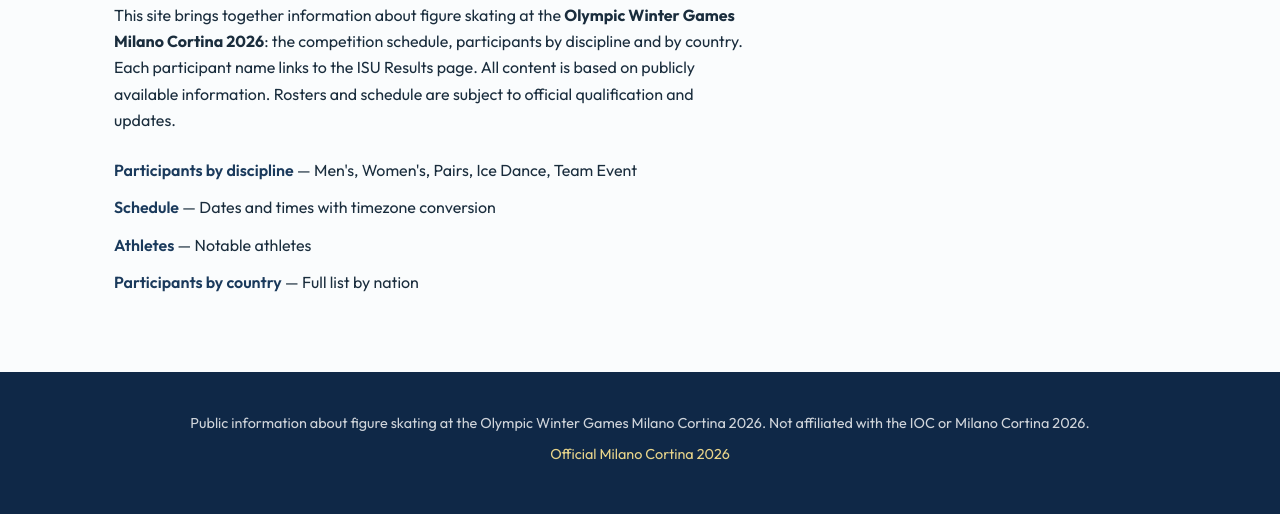
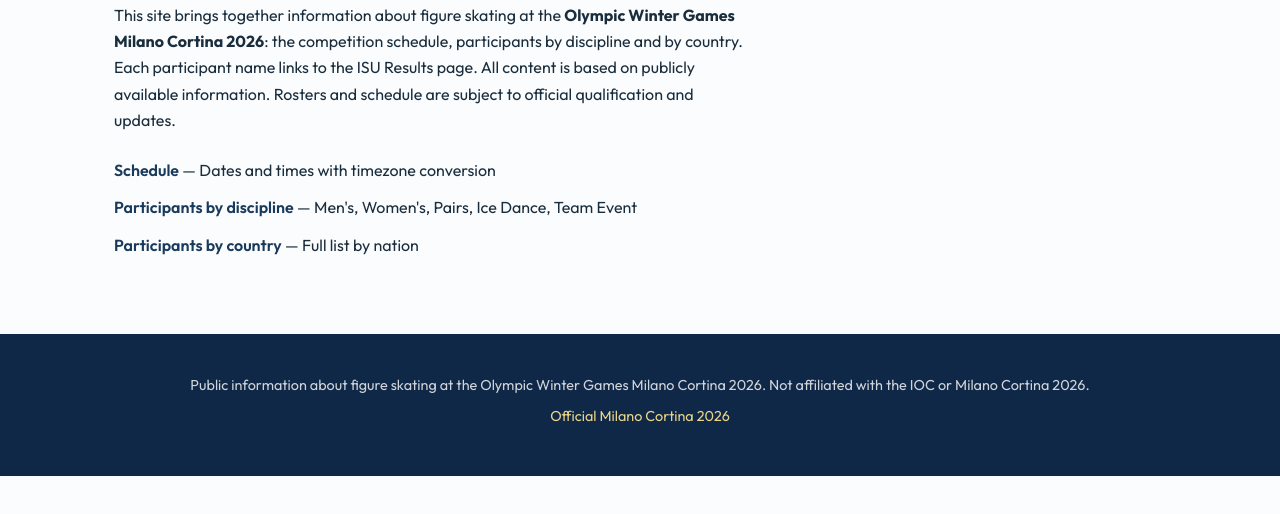
Before and after one commit to IrinaFedor/FSMilano, a plain HTML site: page index.html in a window 1280 px wide. Shown: the part 377-891 px from the top of the page. After the commit the page ends 853 px from the top, so only its background shows below. Drawn offline with nearby package versions, Linux system fonts and the light colour scheme; a web font is replaced by a local one.

Commit message:
updated home page links to other pages

```diff
--- a/index.html
+++ b/index.html
@@ -23,9 +23,8 @@
         <h2>About this site</h2>
         <p class="home-desc">This site brings together information about figure skating at the <strong>Olympic Winter Games Milano Cortina 2026</strong>: the competition schedule, participants by discipline and by country. Each participant name links to the ISU Results page. All content is based on publicly available information. Rosters and schedule are subject to official qualification and updates.</p>
         <ul class="home-links">
-          <li><a href="participants-by-discipline.html">Participants by discipline</a> — Men's, Women's, Pairs, Ice Dance, Team Event</li>
           <li><a href="schedule.html">Schedule</a> — Dates and times with timezone conversion</li>
-          <li><a href="athletes.html">Athletes</a> — Notable athletes</li>
+           <li><a href="participants-by-discipline.html">Participants by discipline</a> — Men's, Women's, Pairs, Ice Dance, Team Event</li>
           <li><a href="participants.html">Participants by country</a> — Full list by nation</li>
         </ul>
       </div>
```
